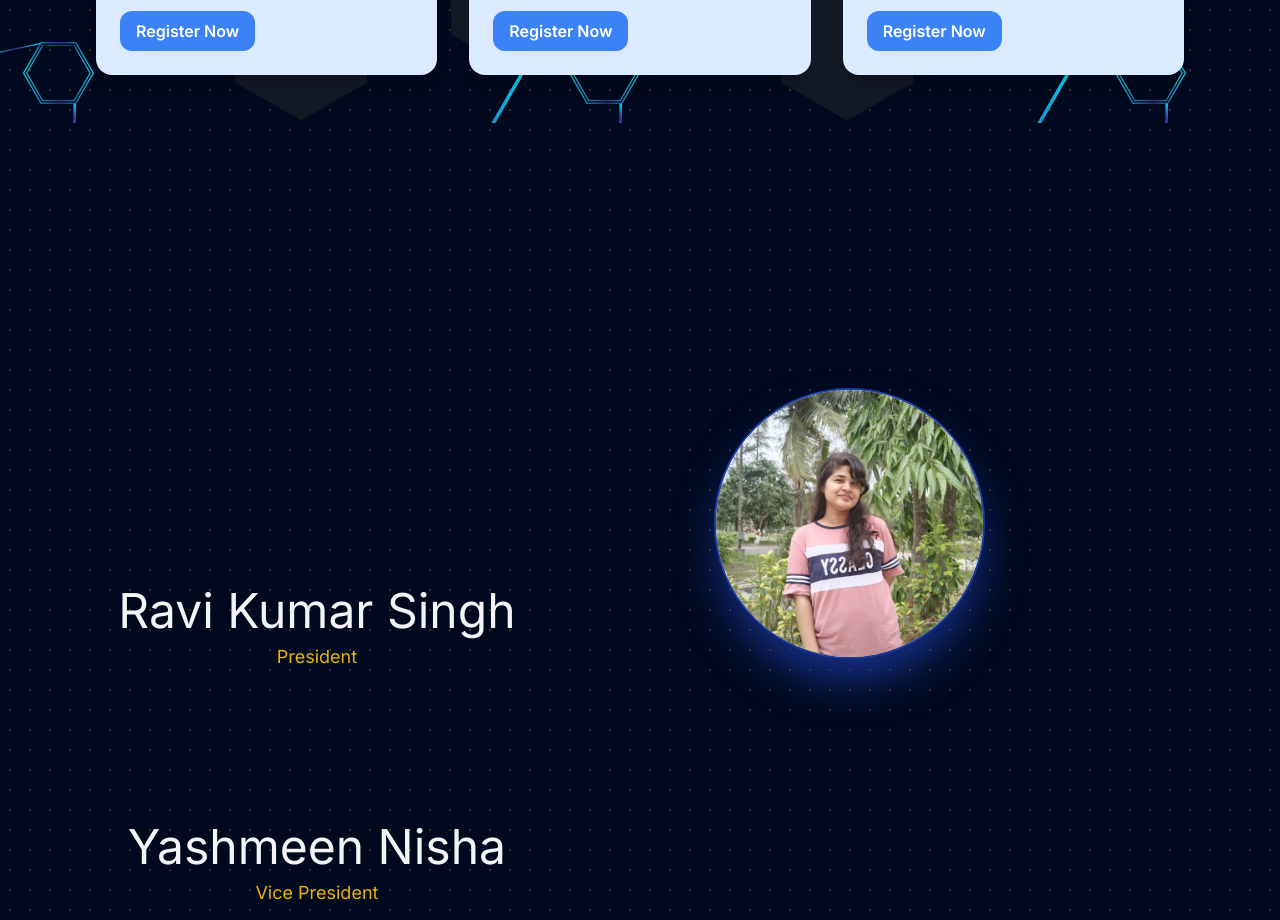
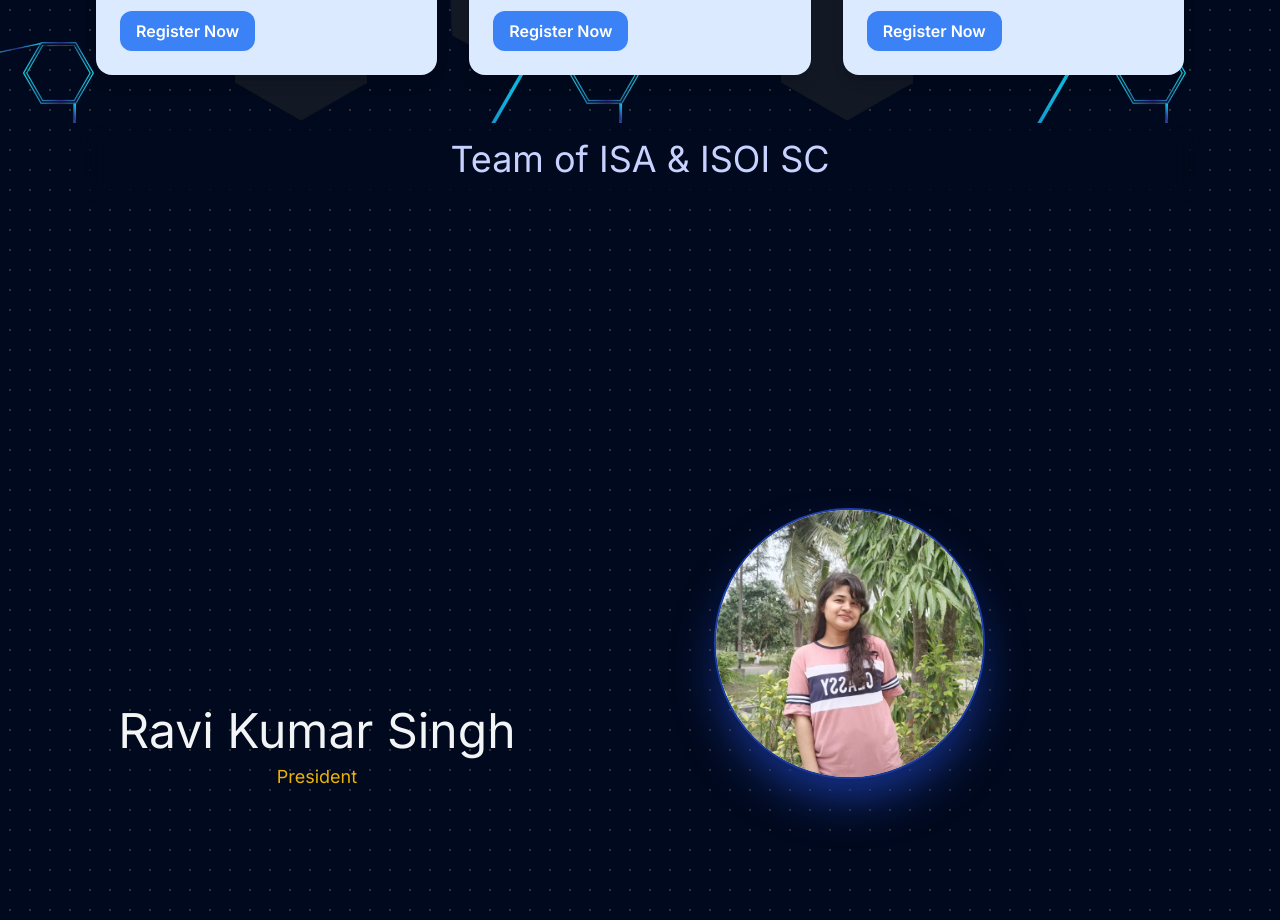
Before and after one commit to ranaayushman/eie, a Next.js app: page / in a window 1280 px wide. Shown: the part 2440-3360 px from the top of the page. Built offline with nearby package versions, Linux system fonts and the light colour scheme.

Commit message:
Heading of Team

```diff
--- a/app/section/Socials.tsx
+++ b/app/section/Socials.tsx
@@ -13,6 +13,7 @@ import {
   Name9,
 } from "@/components/features/cards";
 import { FeatureTitle } from "@/components/features/title";
+import Team from "@/components/Team";
 import Image from "next/image";
 import React, { Fragment } from "react";
 
@@ -83,6 +84,7 @@ const Socials = () => {
   return (
     <section id="team" className="relative mx-auto max-w-6xl px-4 bg-contain">
       {/* Background Image with Dim Effect */}
+      <Team />
       <div
         className="absolute inset-0 bg-contain bg-center"
         // style={{
--- /dev/null
+++ b/components/Team.tsx
@@ -0,0 +1,11 @@
+import React from "react";
+
+const Team = () => {
+  return (
+    <div className="z-[100] sticky backdrop-blur-md h-20 inset-x-0 top-0 w-full transition-all mb-10">
+      <h1 className="text-[#c7d2fe] text-2xl md:text-4xl text-center py-4">Team of ISA & ISOI SC</h1>
+    </div>
+  );
+};
+
+export default Team;
```
